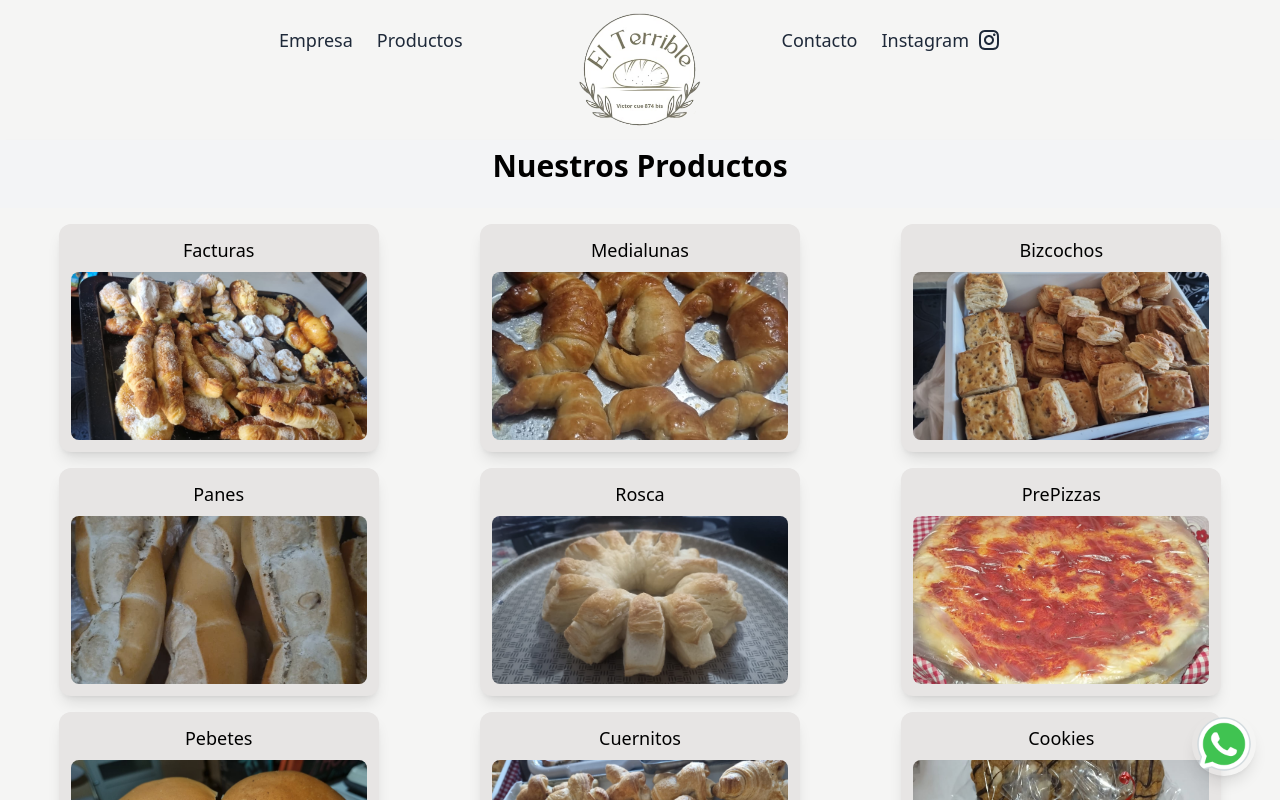
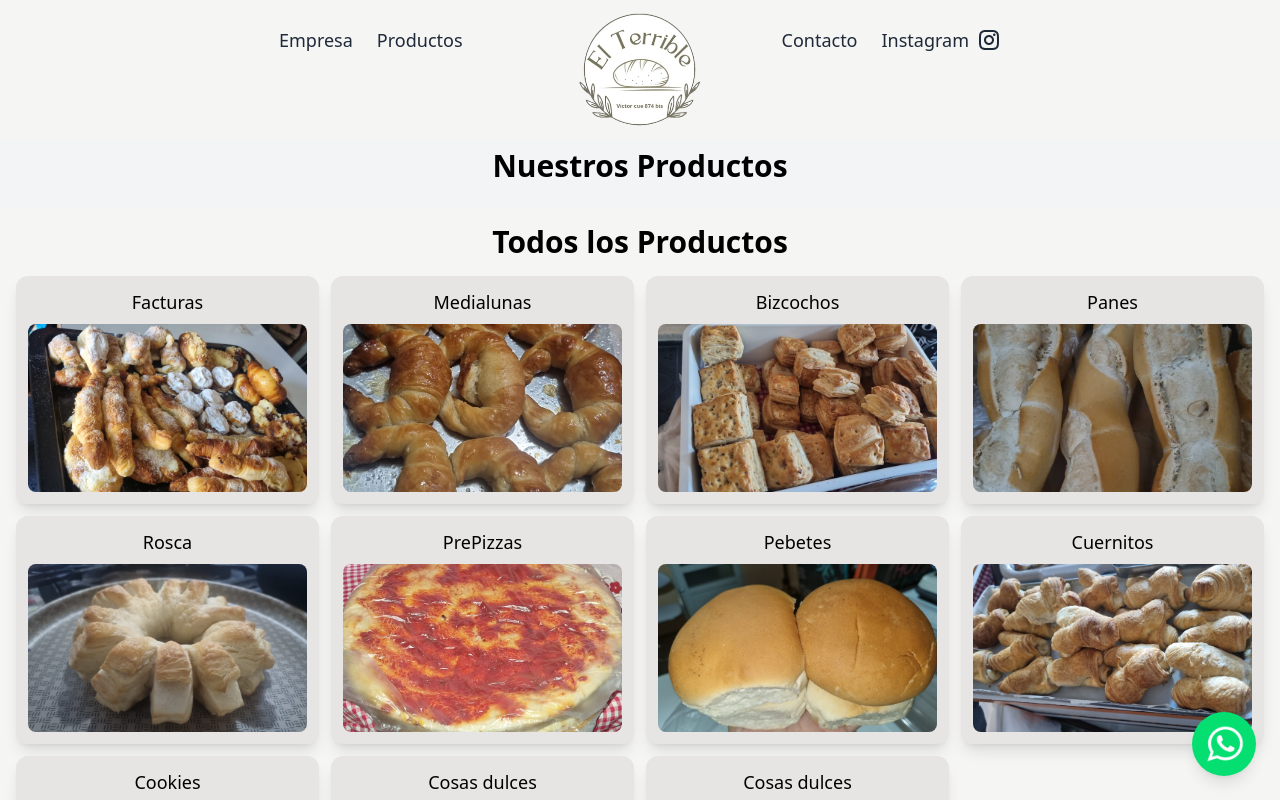
Before and after one commit to laureanojuarez/elterriblepanaderia, a React (Vite) app: page /productos in a window 1280 px wide. Shown: the top 800 px of the page. Built offline with nearby package versions, Linux system fonts and the light colour scheme.

Commit message:
feature: refactor product components and update product descriptions

```diff
--- a/pages/Home/Home.tsx
+++ b/pages/Home/Home.tsx
@@ -1,14 +1,14 @@
 import { Hero } from "../../src/components/Hero/Hero";
 import { About } from "../../src/components/About/About";
-import { ProductSection } from "../../src/components/Products/ProductSection";
 import { Mapa } from "../../src/components/UI/Mapa/Mapa";
+import { FeaturedProducts } from "../../src/components/Products/FeaturedProducts";
 
 export const HomePage: React.FC = () => {
   return (
     <main>
       <Hero />
+      <FeaturedProducts />
       <About />
-      <ProductSection isProductPage={false} />
       <Mapa />
     </main>
   );
--- a/pages/Products/ProductsPage.tsx
+++ b/pages/Products/ProductsPage.tsx
@@ -1,4 +1,4 @@
-import { ProductSection } from "../../src/components/Products/ProductSection";
+import { AllProducts } from "../../src/components/Products/AllProducts";
 
 export function ProductsPage() {
   return (
@@ -6,7 +6,7 @@ export function ProductsPage() {
       <div className="flex flex-col items-center justify-center w-full mt-35 p-2 shadow-md bg-gray-100">
         <h1 className="text-3xl font-bold mb-4">Nuestros Productos</h1>
       </div>
-      <ProductSection isProductPage={true} />
+      <AllProducts />
     </section>
   );
 }
--- a/src/components/FloatingWsp/FloatingWsp.tsx
+++ b/src/components/FloatingWsp/FloatingWsp.tsx
@@ -18,7 +18,7 @@ export const FloatingWsp = () => {
         <img
           src={WspPng}
           alt="WhatsApp"
-          className="w-14 h-14 md:w-16 md:h-16 rounded-full shadow-lg group-hover:shadow-2xl group-hover:scale-105 group-active:scale-95 transition-all duration-300 ease-out object-cover"
+          className="w-14 h-14 md:w-16 md:h-16 rounded-full shadow-lg group-hover:shadow-2xl group-hover:scale-105 group-active:scale-95 transition-all duration-300 ease-out object-cover bg-green-400"
         />
         <span className="sr-only">Contactar por WhatsApp</span>
       </a>
--- /dev/null
+++ b/src/components/Products/AllProducts.tsx
@@ -0,0 +1,11 @@
+import { products } from "../../mock/products";
+import { ProductGrid } from "./ProductGrid";
+
+export const AllProducts: React.FC = () => {
+  return (
+    <section className="flex flex-col w-full p-4 gap-4 bg-stone-100">
+      <h1 className="text-3xl font-bold text-center">Todos los Productos</h1>
+      <ProductGrid products={products} />
+    </section>
+  );
+};
--- /dev/null
+++ b/src/components/Products/FeaturedProducts.tsx
@@ -0,0 +1,24 @@
+import { Link } from "react-router";
+import Button from "../UI/Button/Button";
+import { products } from "../../mock/products";
+import { ProductCard } from "./ProductCard";
+
+export const FeaturedProducts: React.FC = () => {
+  return (
+    <section className="flex flex-col w-full p-4 gap-4 bg-stone-100 items-center">
+      <h2 className="text-2xl font-semibold text-center">
+        Productos Destacados
+      </h2>
+      <div className="flex flex-col gap-3 md:flex-row md:justify-center md:items-center md:gap-4">
+        {products.slice(0, 3).map((product) => (
+          <ProductCard key={product.id} {...product} />
+        ))}
+      </div>
+      <Link to="/productos">
+        <Button className="bg-white text-gray-800 border border-gray-300 hover:bg-gray-100">
+          Ver más
+        </Button>
+      </Link>
+    </section>
+  );
+};
--- a/src/components/Products/ProductCard.tsx
+++ b/src/components/Products/ProductCard.tsx
@@ -1,4 +1,5 @@
 interface ProductCardProps {
+  id: number;
   name: string;
   img?: string;
   desc?: string;
--- /dev/null
+++ b/src/components/Products/ProductGrid.tsx
@@ -0,0 +1,26 @@
+import { ProductCard } from "./ProductCard";
+
+interface Product {
+  id: number;
+  name: string;
+  desc: string;
+  img?: string;
+}
+
+interface ProductGridProps {
+  products: Product[];
+  columns?: string;
+}
+
+export const ProductGrid: React.FC<ProductGridProps> = ({
+  products,
+  columns = "grid-cols-2",
+}) => {
+  return (
+    <div className={`grid ${columns} gap-3 md:grid-cols-3 lg:grid-cols-4`}>
+      {products.map((product) => (
+        <ProductCard key={product.id} {...product} />
+      ))}
+    </div>
+  );
+};
--- a/src/components/Products/ProductSection.tsx
+++ /dev/null
@@ -1,50 +0,0 @@
-import { Link, useLocation } from "react-router";
-import { ProductCard } from "./ProductCard";
-import { products } from "../../mock/products";
-import Button from "../UI/Button/Button";
-
-interface Product {
-  id: number;
-  name: string;
-  desc: string;
-  img?: string;
-}
-
-interface ProductSectionProps {
-  isProductPage: boolean;
-}
-
-export const ProductSection = ({ isProductPage }: ProductSectionProps) => {
-  const location = useLocation();
-  const showButton = location.pathname === "/";
-
-  return (
-    <section className="flex flex-col w-full p-4 justify-center text-center gap-4 bg-stone-100 items-center">
-      <div
-        className={`${
-          isProductPage
-            ? "grid grid-cols-2 gap-3 md:grid-cols-3 lg:grid-cols-4 xl:flex xl:justify-center xl:items-center xl:gap-4 xl:flex-wrap items-stretch"
-            : "flex flex-col gap-3 md:flex-row md:justify-center md:items-center md:gap-4"
-        }`}
-      >
-        {(isProductPage ? products : products.slice(0, 3)).map(
-          (product: Product) => (
-            <ProductCard
-              key={product.id}
-              name={product.name}
-              img={product.img}
-            />
-          )
-        )}
-      </div>
-
-      {!isProductPage && showButton && (
-        <Link to={"/productos"}>
-          <Button className="bg-white text-gray-800 border border-gray-300 hover:bg-gray-100 hover:shadow-md transition-colors duration-200">
-            Ver más
-          </Button>
-        </Link>
-      )}
-    </section>
-  );
-};
--- a/src/mock/products.ts
+++ b/src/mock/products.ts
@@ -2,67 +2,73 @@ export const products = [
   {
     id: 1,
     name: "Facturas",
-    desc: "lorem ipsum dolor sit amet, consectetur adipiscing elit.",
+    desc: "",
     img: "images/panificacion/facturas.jpg",
   },
   {
     id: 2,
     name: "Medialunas",
-    desc: "lorem ipsum dolor sit amet, consectetur adipiscing elit.",
+    desc: "",
+
     img: "images/panificacion/medialunas.jpg",
   },
   {
     id: 3,
     name: "Bizcochos",
-    desc: "lorem ipsum dolor sit amet, consectetur adipiscing elit.",
     img: "images/panificacion/bizcochos.jpg",
+    desc: "",
   },
   {
     id: 4,
     name: "Panes",
-    desc: "lorem ipsum dolor sit amet, consectetur adipiscing elit.",
     img: "images/panificacion/panes.jpg",
+    desc: "",
   },
   {
     id: 5,
     name: "Rosca",
-    desc: "lorem ipsum dolor sit amet, consectetur adipiscing elit.",
     img: "images/panificacion/rosca.jpg",
   },
   {
     id: 6,
     name: "PrePizzas",
-    desc: "lorem ipsum dolor sit amet, consectetur adipiscing elit.",
+    desc: "",
+
     img: "images/panificacion/prepizzas.jpg",
   },
   {
     id: 7,
     name: "Pebetes",
-    desc: "lorem ipsum dolor sit amet, consectetur adipiscing elit.",
+    desc: "",
+
     img: "images/panificacion/pebetes.jpg",
   },
   {
     id: 8,
     name: "Cuernitos",
-    desc: "lorem ipsum dolor sit amet, consectetur adipiscing elit.",
+    desc: "",
+
     img: "images/panificacion/cuernitos.jpg",
   },
   {
     id: 9,
     name: "Cookies",
-    desc: "lorem ipsum dolor sit amet, consectetur adipiscing elit.",
+    desc: "",
+
     img: "images/panificacion/cookies.jpg",
   },
   {
     id: 10,
     name: "Cosas dulces",
-    desc: "lorem ipsum dolor sit amet, consectetur adipiscing elit.",
+    desc: "",
+
     img: "images/panificacion/cosasdulces1.jpg",
   },
-   {
+  {
     id: 11,
     name: "Cosas dulces",
-    desc: "lorem ipsum dolor sit amet, consectetur adipiscing elit.",
+    desc: "",
+
     img: "images/panificacion/cosasdulces2.jpg",
-  }
+  },
 ];
```
Also changed, not shown: src/components/FloatingWsp/WhatsApp.png.
